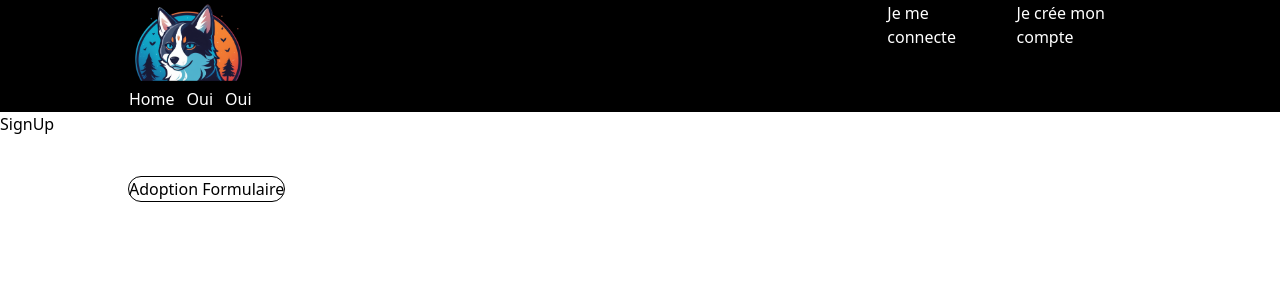
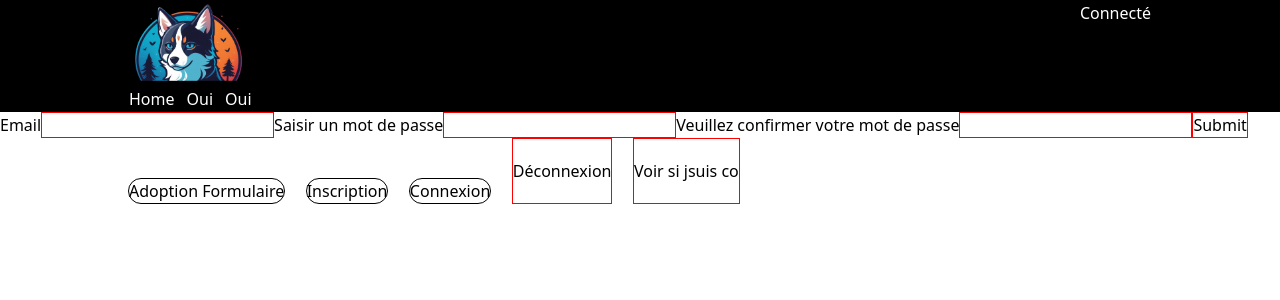
Before and after one commit to Myakii/NyLiv, a React (Vite) app in the folder Front-End/: page /inscription in a window 1280 px wide. Shown: the top 300 px of the page. Built offline with nearby package versions, Linux system fonts and the light colour scheme; no server answers.

Commit message:
add signup + firebase setting

```diff
--- a/Front-End/package.json
+++ b/Front-End/package.json
@@ -10,6 +10,7 @@
     "preview": "vite preview"
   },
   "dependencies": {
+    "firebase": "^10.7.1",
     "react": "^18.2.0",
     "react-dom": "^18.2.0",
     "react-router-dom": "^6.20.0"
--- a/Front-End/src/App.jsx
+++ b/Front-End/src/App.jsx
@@ -6,10 +6,13 @@ import AdoptForm from './pages/AdoptForm'
 import FunctionNavigation from './dev_tool/FunctionNavigation'
 import SignUp from './pages/SignUp'
 import Login from './pages/Login'
+import Auth from './Auth'
 
 function App() {
 
   return (
+
+    <Auth>
       <div className='App'>
 
         <Navbar />
@@ -28,6 +31,8 @@ function App() {
         <FunctionNavigation />
 
       </div>
+    </Auth>
+
   )
 }
 
--- /dev/null
+++ b/Front-End/src/Auth.jsx
@@ -0,0 +1,27 @@
+import { onAuthStateChanged } from 'firebase/auth';
+import React, { createContext, useState, useEffect } from 'react'
+import { auth } from './FirebaseConfig.jsx';
+
+export const authContext = createContext("auth");
+
+export default function Auth({children}) {
+    const [authent, setAuthent] = useState("");
+
+    useEffect(()=>(
+
+        onAuthStateChanged(auth, (user) => {
+
+            if (user) {
+                setAuthent(user);
+
+            } else {
+                setAuthent(null);
+
+            }
+
+        })
+
+    ))
+
+    return <authContext.Provider value={authent}>{children}</authContext.Provider>
+}
--- /dev/null
+++ b/Front-End/src/FirebaseConfig.jsx
@@ -0,0 +1,17 @@
+import { initializeApp } from "firebase/app";
+import { getAuth } from 'firebase/auth';
+
+const firebaseConfig = {
+
+  apiKey: import.meta.env.VITE_FIREBASE_API_KEY,
+  authDomain: import.meta.env.VITE_FIREBASE_AUTH_DOMAIN,
+  projectId: import.meta.env.VITE_FIREBASE_PROJECT_ID,
+  storageBucket: import.meta.env.VITE_FIREBASE_STORAGE_BUCKET,
+  messagingSenderId: import.meta.env.VITE_FIREBASE_MESSAGEING_SENDER_ID,
+  appId: import.meta.env.VITE_FIREBASE_APP_ID,
+
+};
+
+const app = initializeApp(firebaseConfig);
+
+export const auth = getAuth(app);
--- a/Front-End/src/components/Header.jsx
+++ b/Front-End/src/components/Header.jsx
@@ -1,8 +1,23 @@
-import React from 'react';
+import React, { useEffect, useState } from 'react';
 import {Link} from 'react-router-dom';
 import './Header.css';
+import { getAuth } from 'firebase/auth';
 
 export default function Navbar() {
+
+    const auth = getAuth();
+
+    const [isLoggedIn, setIsLoggedIn] = useState(false);
+
+    useEffect(() => {
+
+        if ( auth.currentUser ) {
+            setIsLoggedIn(true);
+        }
+
+    }), [];
+
+
   return (
     <header className="header centered-div">
 
@@ -31,7 +46,9 @@ export default function Navbar() {
             </ul>
         </nav>
 
-        <nav className='navbar-right flex flex-row'>
+        {isLoggedIn?
+
+            (<nav className='navbar-right flex flex-row'>
 
                 <ul className='nav-items'>
 
@@ -49,8 +66,30 @@ export default function Navbar() {
 
                 </ul>
 
+            </nav>)
+
+            :
+
+            (
+                <nav className='navbar-right flex flex-row'>
+
+                    <ul className='nav-items'>
+
+                        <li className='nav-item'>
+
+                            <p>Connecté</p>
+
+                        </li>
+
+
+                    </ul>
+
                 </nav>
 
+            )
+
+
+        }
     </header>
   )
 }
--- a/Front-End/src/dev_tool/FunctionNavigation.jsx
+++ b/Front-End/src/dev_tool/FunctionNavigation.jsx
@@ -1,12 +1,45 @@
 import React from 'react'
-import { Link } from 'react-router-dom'
+import { Link, useNavigate } from 'react-router-dom'
 import './test.css'
+import { getAuth, signOut } from 'firebase/auth'
 
 export default function FunctionNavigation() {
+
+  const auth = getAuth();
+
+  const handleSignOut = async () => {
+
+    try {
+
+      await signOut(auth);
+
+
+    } catch (error) {
+
+      console.log("Error déconnexion : ", error );
+
+    }
+
+
+  }
+
+  const checkIfConnected = () => {
+
+    console.log(auth.currentUser);
+
+
+  };
+
+
   return (
     <div className='function-navigation centered-div'>
 
       <Link to='/adoption-formulaire'>Adoption Formulaire</Link>
+      <Link to='/inscription'>Inscription</Link>
+      <Link to='/connexion'>Connexion</Link>
+      <button onClick={handleSignOut}>Déconnexion</button>
+      <button onClick={checkIfConnected}>Voir si jsuis co</button>
+
 
 
     </div>
--- a/Front-End/src/dev_tool/test.css
+++ b/Front-End/src/dev_tool/test.css
@@ -11,6 +11,7 @@
 
     display: flex;
     flex-direction: row;
+    gap: 2%;
 
 
 }
--- a/Front-End/src/pages/SignUp.jsx
+++ b/Front-End/src/pages/SignUp.jsx
@@ -1,7 +1,91 @@
-import React from 'react'
+import React, { useEffect, useState } from 'react'
+import { Navigate, useNavigate } from "react-router-dom";
+import { getAuth, createUserWithEmailAndPassword } from "firebase/auth";
 
 export default function SignUp() {
+
+    const auth = getAuth();
+    const [email, setEmail] = useState("");
+    const Navigate = useNavigate();
+    const [password, setPassword] = useState("");
+    const [cpassword, setCPassword] = useState("");
+
+
+    const handleEmail = (e) => {
+
+      setEmail(e.target.value);
+
+    };
+
+    const handlePassword = (e) => {
+
+      setPassword(e.target.value);
+
+
+    };
+
+    const handleConfirmPassword = (e) => {
+
+      setCPassword(e.target.value);
+
+    };
+
+
+
+    const register = (e) => {
+      e.preventDefault();
+
+
+        if (password == cpassword) {
+
+        createUserWithEmailAndPassword(auth, email, password)
+        .then((userCredential) => {
+          // Signed up
+          const user = userCredential.user;
+          console.log(user);
+          Navigate("/");
+
+          // ...
+        })
+        .catch((error) => {
+          const errorCode = error.code;
+          const errorMessage = error.message;
+          console.log("Erreur connexion :", errorMessage);
+          // ..
+        });
+
+      } else {
+
+        const errorMessage = "Les mots de passe ne sont pas identiques !";
+        console.log(errorMessage);
+
+      }
+
+    };
+
   return (
-    <div>SignUp</div>
+    <div className='sign-up'>
+      <form>
+        {/* <label htmlFor='firstname'>Prenom</label>
+        <input type='text' name='firstname' onChange={handleFirstName} />
+
+        <label htmlFor='lastname'>Nom</label>
+        <input type='text' name='lastname' onChange={handleLastName} /> */}
+
+        <label htmlFor='email'>Email</label>
+        <input type='email' name='email' onChange={handleEmail} />
+
+        <label htmlFor='password'>Saisir un mot de passe</label>
+        <input type='password' name='password' onChange={handlePassword} />
+
+        <label htmlFor='cpassword'>Veuillez confirmer votre mot de passe</label>
+        <input type='password' name='cpassword' onChange={handleConfirmPassword} />
+
+        <input type='submit' name='submit' onClick={register} />
+
+      </form>
+
+    </div>
   )
+
 }
```
Also changed, not shown: Front-End/src/components/PopupNotification.jsx (added, +8 -0 lines), Front-End/src/components/PopupNotification.css (added), 2 other files (tests, documents, lock files or other folders). Lines whose indentation alone changed are shown as unchanged.
